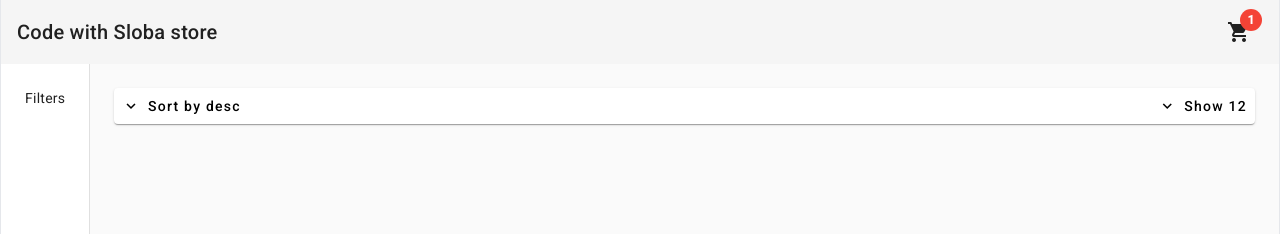
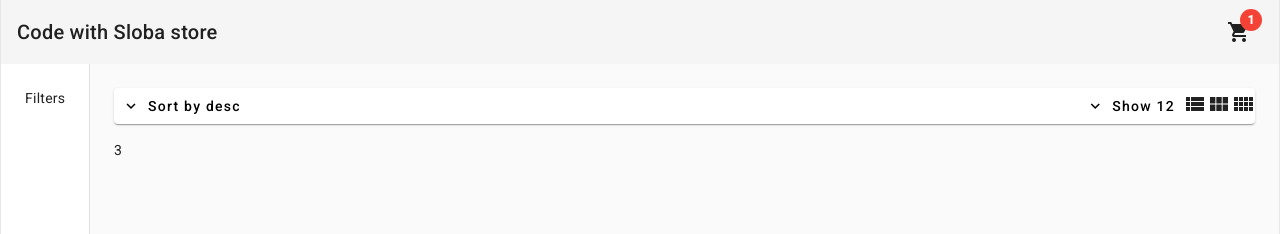
Before and after one commit to dejan966/angular_tutorial_webshop, an Angular app: page /home in a window 1280 px wide. Shown: the top 234 px of the page. Built offline with nearby package versions, Linux system fonts and the light colour scheme.

Commit message:
Configured the number of items shown by the icons

```diff
--- a/src/app/pages/home/components/products-header/products-header.component.html
+++ b/src/app/pages/home/components/products-header/products-header.component.html
@@ -22,6 +22,15 @@
                     <button (click)="onItemsUpdated(36)" mat-menu-item>36</button>
                 </mat-menu>
             </div>
+            <button (click)="onColumnsUpdated(1)">
+                <mat-icon>view_list</mat-icon>
+            </button>
+            <button (click)="onColumnsUpdated(3)">
+                <mat-icon>view_module</mat-icon>
+            </button>
+            <button (click)="onColumnsUpdated(4)">
+                <mat-icon>view_comfy</mat-icon>
+            </button>
         </div>
     </div>
 </mat-card>
--- a/src/app/pages/home/components/products-header/products-header.component.ts
+++ b/src/app/pages/home/components/products-header/products-header.component.ts
@@ -1,12 +1,11 @@
-import { Component } from '@angular/core';
+import { Component, Output, EventEmitter } from '@angular/core';
 
 @Component({
   selector: 'app-products-header',
   templateUrl: './products-header.component.html',
-  styles: [
-  ]
 })
 export class ProductsHeaderComponent {
+  @Output() columnsCountChange = new EventEmitter<number>();
   sort = 'desc';
   itemsShowCount = 12;
 
@@ -17,4 +16,8 @@ export class ProductsHeaderComponent {
   onItemsUpdated(count: number): void {
     this.itemsShowCount = count;
   }
+
+  onColumnsUpdated(colsNum: number): void {
+    this.columnsCountChange.emit(colsNum);
+  }
 }
--- a/src/app/pages/home/home.component.html
+++ b/src/app/pages/home/home.component.html
@@ -6,8 +6,7 @@ class="min-h-full max-w-7xl mx-auto border-x"
         <div>Filters</div>
     </mat-drawer>
     <mat-drawer-content class="p-6">
-        <app-products-header>
-
-        </app-products-header>
+        <app-products-header (columnsCountChange)="onColumnsCountChange($event)"></app-products-header>
+        {{ cols }}
     </mat-drawer-content>
 </mat-drawer-container>
--- a/src/app/pages/home/home.component.ts
+++ b/src/app/pages/home/home.component.ts
@@ -3,9 +3,11 @@ import { Component } from '@angular/core';
 @Component({
   selector: 'app-home',
   templateUrl: './home.component.html',
-  styles: [
-  ]
 })
 export class HomeComponent {
+  cols = 3;
 
+  onColumnsCountChange(colsNumber: number): void {
+    this.cols = colsNumber;
+  }
 }
```
